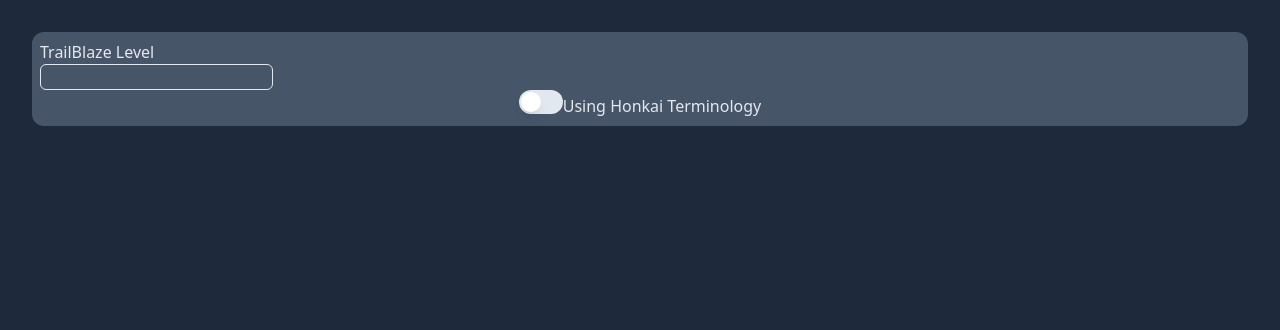
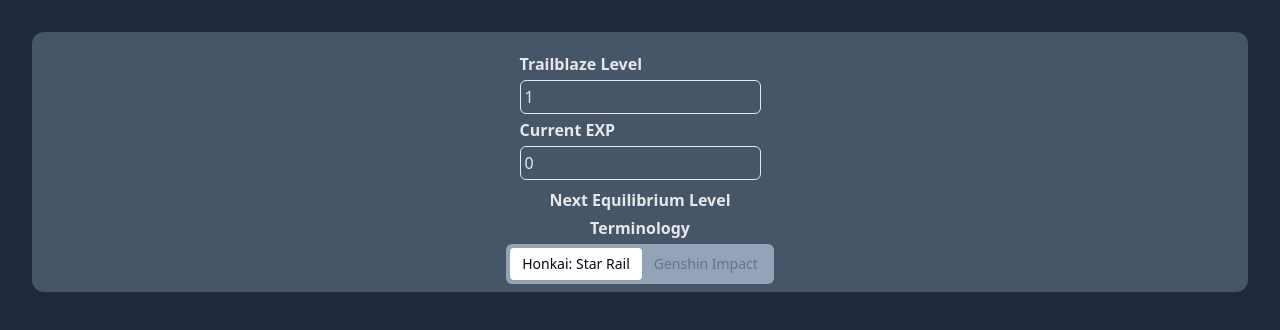
Before and after one commit to lianeville/HSR-Trailblaze-Level-Calculator, a React (Vite) app: page / in a window 1280 px wide. Shown: the top 330 px of the page. Built offline with nearby package versions, Linux system fonts and the light colour scheme.

Commit message:
sometimes im very dumb

```diff
--- a/package.json
+++ b/package.json
@@ -12,11 +12,13 @@
   "dependencies": {
     "@radix-ui/react-switch": "^1.0.3",
     "@radix-ui/react-tabs": "^1.0.4",
+    "@reduxjs/toolkit": "^2.0.1",
     "class-variance-authority": "^0.7.0",
     "clsx": "^2.1.0",
     "lucide-react": "^0.312.0",
     "react": "^18.2.0",
     "react-dom": "^18.2.0",
+    "react-redux": "^9.1.0",
     "tailwind-merge": "^2.2.0",
     "tailwindcss-animate": "^1.0.7"
   },
@@ -32,6 +34,8 @@
     "eslint-plugin-react-hooks": "^4.6.0",
     "eslint-plugin-react-refresh": "^0.4.5",
     "postcss": "^8.4.33",
+    "prettier": "^3.2.4",
+    "prettier-plugin-tailwindcss": "^0.5.11",
     "tailwindcss": "^3.4.1",
     "typescript": "^5.2.2",
     "vite": "^5.0.8"
--- a/src/App.tsx
+++ b/src/App.tsx
@@ -1,53 +1,64 @@
-import { useState } from "react"
-import { Switch } from "@/components/ui/switch"
-import "./App.css"
+import { Tabs, TabsList, TabsTrigger } from '@/components/ui/tabs'
+import { useSelector } from 'react-redux' // Import the useSelector hook
+import InputLabel from './components/InputLabel'
+import store, {
+	RootState,
+	setIsHonkaiTerm,
+	setTbLevel,
+	setCurrentExp,
+} from './store' // Import the actions and RootState from store
+import './App.css'
 
 function App() {
-	const terminologyMap: {
-		[key in
-			| "TrailBlaze Level"
-			| "Trailblaze Power"
-			| "Daily Training"
-			| "Stellar Jade"
-			| "Fuel"]: string
-	} = {
-		"TrailBlaze Level": "Adventure Rank",
-		"Trailblaze Power": "Resin",
-		"Daily Training": "Commission",
-		"Stellar Jade": "Primogem",
-		Fuel: "Fragile Resin",
-	}
-
-	const [isHonkaiTerm, setIsHonkaiTerm] = useState(true)
+	// Use useSelector to access state values from the Redux store
+	const terminologyMap = useSelector(
+		(state: RootState) => state.tbLevel.terminologyMap
+	)
+	const tbLevel = useSelector((state: RootState) => state.tbLevel.tbLevel)
+	const currentExp = useSelector((state: RootState) => state.tbLevel.currentExp)
 
 	return (
-		<div className="bg-slate-600 p-2 rounded-xl">
-			<div className="flex">
+		<div className="flex flex-col items-center rounded-xl bg-slate-600 p-2">
+			<div className="flex p-2">
 				<form action="">
-					<label className="block text-left" htmlFor="">
-						{getTerminology("TrailBlaze Level")}
-						<input
-							className="block rounded-md bg-slate-600 border-slate-00 border"
-							id="trailblazeLevel"
-							type="text"
-						/>
-					</label>
+					<InputLabel
+						label="Trailblaze Level"
+						value={tbLevel}
+						id={1}
+						set={(value) => store.dispatch(setTbLevel(value))}
+					/>
+					<InputLabel
+						label="Current EXP"
+						value={currentExp}
+						id={2}
+						set={(value) => store.dispatch(setCurrentExp(value))}
+					/>
 				</form>
 			</div>
-			<label>
-				<Switch onCheckedChange={handleToggle} />
-				Using {isHonkaiTerm ? "Honkai" : "Genshin"} Terminology
-			</label>
+
+			<span className="mb-1 font-bold">
+				Next {terminologyMap['Equilibrium']} Level
+			</span>
+
+			<span className="mb-1 font-bold">Terminology</span>
+			<Tabs
+				defaultValue="honkai"
+				className="w-[400px]"
+				onValueChange={handleToggle}
+			>
+				<TabsList className="bg-slate-400">
+					<TabsTrigger className="text-white" value="honkai">
+						Honkai: Star Rail
+					</TabsTrigger>
+					<TabsTrigger value="genshin">Genshin Impact</TabsTrigger>
+				</TabsList>
+			</Tabs>
 		</div>
 	)
 
-	function getTerminology(term: string) {
-		if (isHonkaiTerm) return term
-		return (terminologyMap as { [key: string]: string })[term]
-	}
-
-	function handleToggle() {
-		setIsHonkaiTerm(!isHonkaiTerm)
+	function handleToggle(term: string) {
+		// Dispatch the action to set the isHonkaiTerm value
+		store.dispatch(setIsHonkaiTerm(term === 'honkai'))
 	}
 }
 
--- /dev/null
+++ b/src/components/InputLabel.tsx
@@ -0,0 +1,57 @@
+import { useEffect, useRef } from 'react'
+import { useSelector } from 'react-redux'
+import { RootState } from '../store'
+
+function InputLabel({
+	label,
+	value,
+	set,
+}: {
+	label: string
+	value: number
+	set: React.Dispatch<React.SetStateAction<number>>
+}) {
+	const terminologyMap = useSelector(
+		(state: RootState) => state.tbLevel.terminologyMap
+	)
+	const TbLevel = useSelector((state: RootState) => state.tbLevel.tbLevel)
+	const currentExp = useSelector((state: RootState) => state.tbLevel.currentExp)
+
+	const inputRef = useRef<HTMLInputElement>(null)
+
+	// useEffect(() => {
+	// 	if (inputRef.current) {
+	// 		inputRef.current.focus()
+	// 	}
+	// }, [value])
+
+	function handleInputChange() {
+		if (!inputRef.current) return
+		let limit = null
+		if (label === 'Trailblaze Level') {
+			limit = 70
+		} else {
+			limit = 79710
+		}
+		const inputValue = inputRef.current.value.replace(/\D/g, '')
+		console.log(set, inputValue)
+		set(inputValue === '' ? 0 : Math.min(Number(inputValue), limit))
+		console.log(TbLevel)
+		console.log(currentExp)
+	}
+
+	return (
+		<label className="block pt-1 text-left" htmlFor="">
+			<span className="font-bold">{terminologyMap[label] || label}</span>
+			<input
+				ref={inputRef}
+				className="border-slate-00 mt-1 block rounded-md border bg-slate-600 p-1"
+				type="text"
+				value={value}
+				onChange={handleInputChange}
+			/>
+		</label>
+	)
+}
+
+export default InputLabel
--- a/src/index.css
+++ b/src/index.css
@@ -71,6 +71,6 @@
     @apply border-border text-gray-200;
   }
   body {
-		@apply bg-background text-foreground bg-slate-800;
+    @apply bg-background bg-slate-800 text-foreground;
   }
 }
--- a/src/main.tsx
+++ b/src/main.tsx
@@ -2,9 +2,13 @@
 import ReactDOM from 'react-dom/client'
 import App from './App.tsx'
 import './index.css'
+import { Provider } from 'react-redux'
+import store from './store'
 
 ReactDOM.createRoot(document.getElementById('root')!).render(
   <React.StrictMode>
-    <App />
-  </React.StrictMode>,
+    <Provider store={store}>
+      <App />
+    </Provider>
+  </React.StrictMode>
 )
--- /dev/null
+++ b/src/store.ts
@@ -0,0 +1,75 @@
+import { createSlice, configureStore } from '@reduxjs/toolkit'
+
+type TerminologyMap = Record<string, string>
+const terminologyMapHSR: TerminologyMap = {
+	'Trailblaze Level': 'Trailblaze Level',
+	'Trailblaze Power': 'Trailblaze Power',
+	'Daily Training': 'Daily Training',
+	'Stellar Jade': 'Stellar Jade',
+	'Equilibrium': 'Equilibrium',
+	'Fuel': 'Fuel',
+}
+const terminologyMapGenshin: TerminologyMap = {
+	'Trailblaze Level': 'Adventure Rank',
+	'Trailblaze Power': 'Resin',
+	'Daily Training': 'Commission',
+	'Stellar Jade': 'Primogem',
+	'Equilibrium': 'World',
+	'Fuel': 'Fragile Resin',
+}
+
+// Define the initial state
+const initialState: {
+	terminologyMap: TerminologyMap
+	tbLevel: number
+	currentExp: number
+	isHonkaiTerm: boolean
+} = {
+	terminologyMap: terminologyMapHSR,
+	tbLevel: 1,
+	currentExp: 0,
+	isHonkaiTerm: true,
+}
+
+// Create a slice
+const tbLevelSlice = createSlice({
+	name: 'tbLevel',
+	initialState,
+	reducers: {
+		setTbLevel: (state, action) => {
+			state.tbLevel = action.payload
+		},
+		setCurrentExp: (state, action) => {
+			state.currentExp = action.payload
+		},
+		setIsHonkaiTerm: (state, action) => {
+			state.isHonkaiTerm = action.payload
+			if (action.payload == true) {
+				state.terminologyMap = terminologyMapHSR
+			} else {
+				state.terminologyMap = terminologyMapGenshin
+			}
+		},
+	},
+})
+
+// Export the action creators
+export const { setTbLevel, setCurrentExp, setIsHonkaiTerm } =
+	tbLevelSlice.actions
+
+// Export the reducer
+export const tbLevelReducer = tbLevelSlice.reducer
+
+// Configure the Redux store
+const store = configureStore({
+	reducer: {
+		tbLevel: tbLevelReducer,
+	},
+})
+
+// Infer the `RootState` and `AppDispatch` types from the store itself
+export type RootState = ReturnType<typeof store.getState>
+// Inferred type: { tbLevel: { tbLevel: string | null, isHonkaiTerm: boolean } }
+export type AppDispatch = typeof store.dispatch
+
+export default store
```
Also changed, not shown: 2 other files (tests, documents, lock files or other folders). Lines whose indentation alone changed are shown as unchanged.
